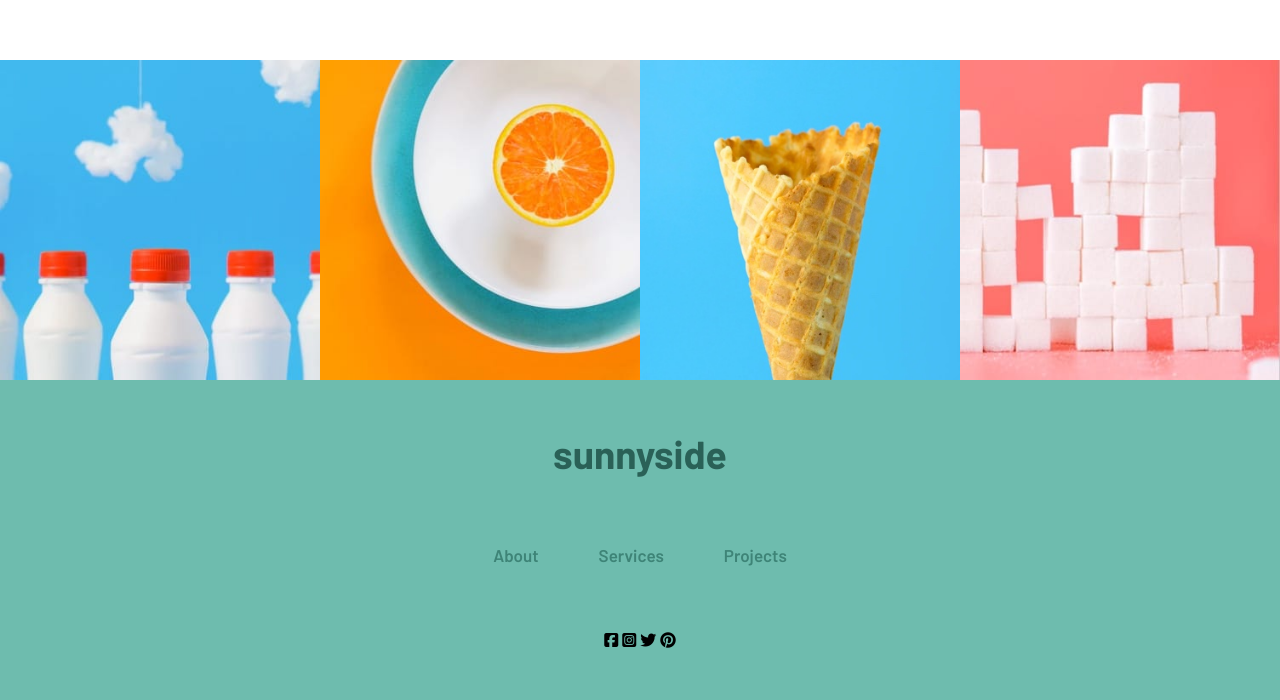
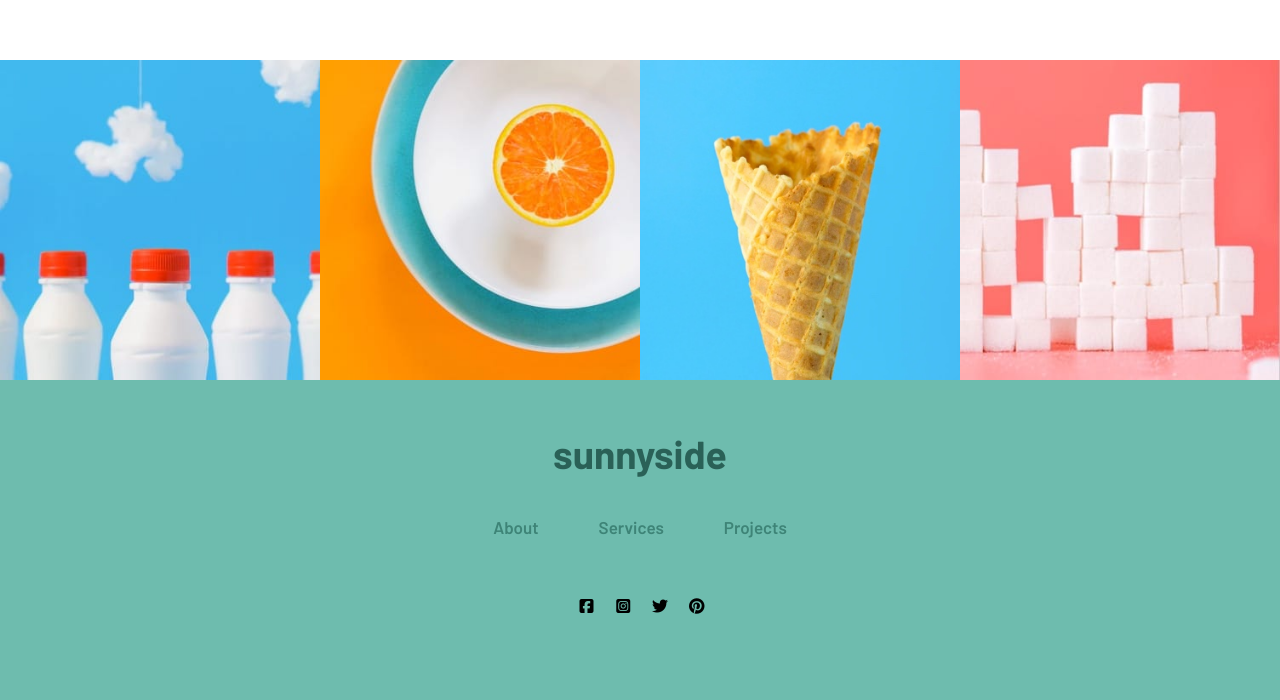
Before and after one commit to palleakshaya/SunnySide-Webpage, a plain HTML site: page index.html in a window 1280 px wide. Shown: the part 2765-3465 px from the top of the page. Drawn offline with Linux system fonts and the light colour scheme.

Commit message:
css adjusted

```diff
--- a/index.html
+++ b/index.html
@@ -415,10 +415,14 @@
         gap: 60px;
         font-size: 17px;
       }
-      .icons img {
+      .icons {
         margin: 0;
-        width: 10%;
-        padding: 15px;
+        width: 50%;
+        padding: 75px;
+        display: grid;
+        grid-template-columns: 1fr 1fr 1fr 1fr;
+        align-items: center;
+        padding-top: 10px;
       }
       .images {
         display: grid;
```
